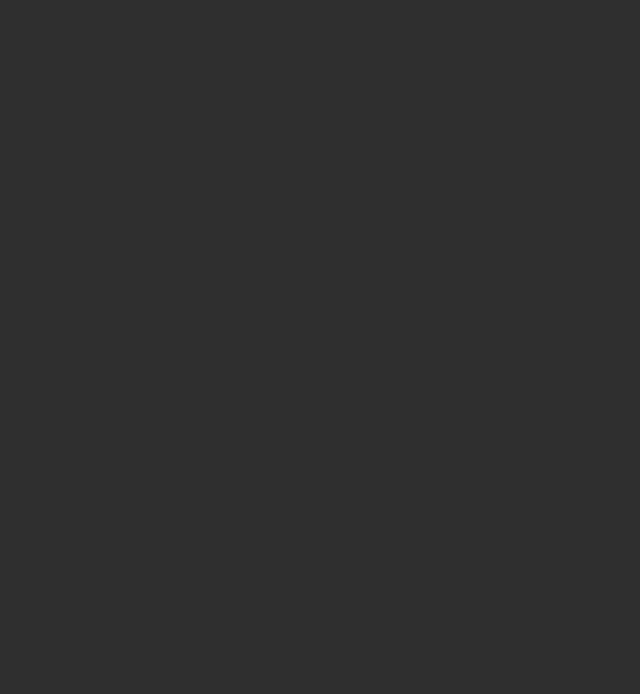
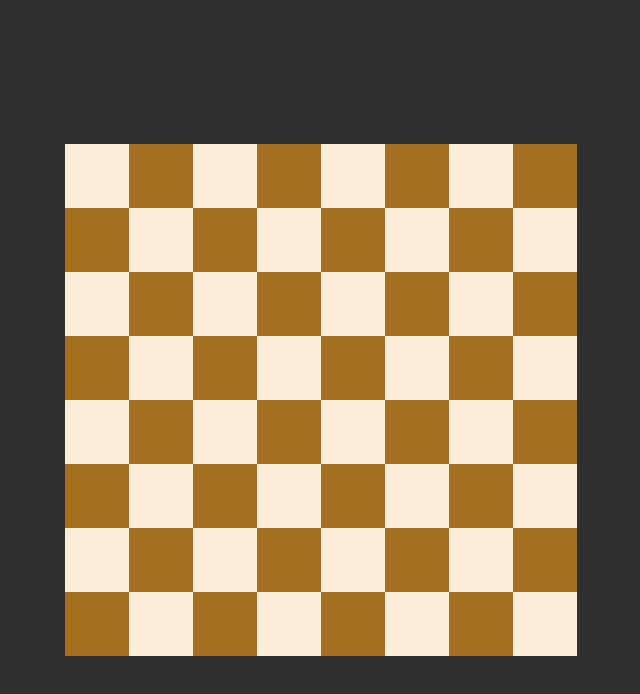
Before and after one commit to User-960/Game-chess, a Next.js app: page / in a window 1280 px wide. Shown: the top 694 px of the page, without its empty margins (325-965 px from the left). Built offline with nearby package versions, Linux system fonts and the light colour scheme; a web font is replaced by a local one.

Commit message:
feat: add logic for init Board with cells

```diff
--- a/src/components/screens/board/Board.module.scss
+++ b/src/components/screens/board/Board.module.scss
@@ -13,12 +13,12 @@
   display: flex;
   justify-content: center;
   align-items: center;
+
+  &.black {
+    background-color: $black;
+  }
+
+  &.white {
+    background-color: $white;
+  }
 }
-
-.black {
-  background-color: $black;
-}
-
-.white {
-  background-color: $white;
-}
--- a/src/components/screens/board/BoardComponent.tsx
+++ b/src/components/screens/board/BoardComponent.tsx
@@ -1,10 +1,22 @@
-import { FC } from 'react'
+import { FC, Fragment } from 'react'
 import styles from './Board.module.scss'
+import { Board } from '@/models/Board'
+import { Cell } from '@/models/Cell'
+import CellComponent from './CellComponent'
 
-const BoardComponent: FC = () => {
+interface IBoardProps {
+  board: Board
+  setBoard: (board: Board) => void
+}
+
+const BoardComponent: FC<IBoardProps> = ({board, setBoard}) => {
   return <>
     <div className={styles.board}>
-
+      {board.cells.map((row: Cell[], index: number) =>
+        <Fragment key={index}>
+          {row.map(cell => <CellComponent key={cell.id} cell={cell}/>)}
+        </Fragment>
+      )}
     </div>
   </>
 }
--- a/src/components/screens/board/CellComponent.tsx
+++ b/src/components/screens/board/CellComponent.tsx
@@ -1,10 +1,14 @@
 import { FC } from 'react'
 import styles from './Board.module.scss'
+import { Cell } from '@/models/Cell'
+import cn from 'clsx'
 
-const CellComponent: FC = () => {
-  return <div className={styles.cell}>
-    Cell
-  </div>
+interface ICellProps {
+  cell: Cell
+}
+
+const CellComponent: FC<ICellProps> = ({cell}) => {
+  return <div className={[styles.cell, styles[cell.color]].join(' ')}></div>
 }
 
 export default CellComponent
--- a/src/components/screens/home/Home.tsx
+++ b/src/components/screens/home/Home.tsx
@@ -1,9 +1,22 @@
-import { FC } from 'react'
+import { FC, useEffect, useState } from 'react'
 import BoardComponent from '../board/BoardComponent'
+import { Board } from '@/models/Board'
 
 const Home: FC = () => {
+  const [board, setBoard] = useState(new Board())
+
+  useEffect(() => {
+    restart()
+  }, [])
+
+  const restart = () => {
+    const newBoard = new Board()
+    newBoard.initCells()
+    setBoard(newBoard)
+  }
+
   return <div className='wrapper-inner-page'>
-    <BoardComponent/>
+    <BoardComponent board={board} setBoard={setBoard}/>
   </div>
 }
 
--- a/src/models/Player.ts
+++ b/src/models/Player.ts
@@ -0,0 +1,3 @@
+export class Player {
+
+}
```
